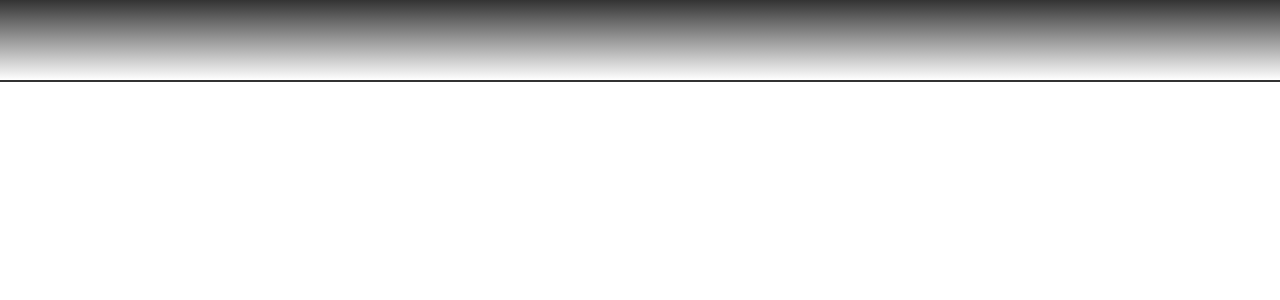
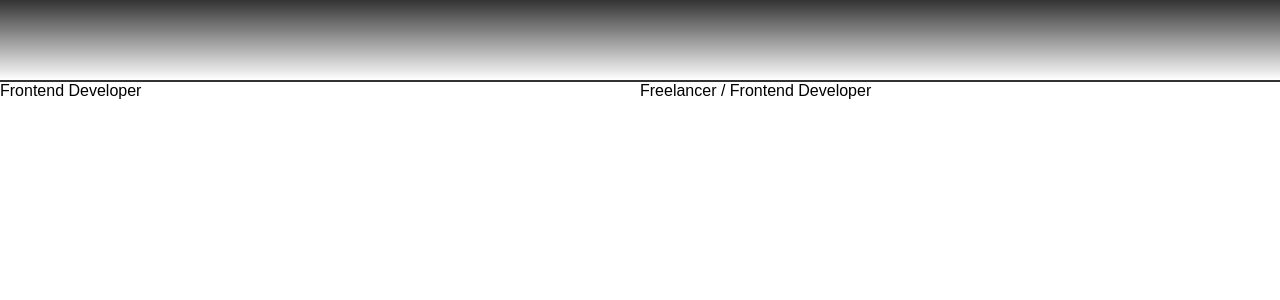
Before and after one commit to sergeyeremeev/mysite, a React (Create React App) app: page / in a window 1280 px wide. Shown: the top 300 px of the page. Built offline with nearby package versions, Linux system fonts and the light colour scheme.

Commit message:
add redux, start working on work experience section, create reducer and initial component for work experience, create store with reducers to display new section on the page

```diff
--- a/package.json
+++ b/package.json
@@ -3,11 +3,17 @@
   "version": "0.1.0",
   "private": true,
   "dependencies": {
+    "history": "^4.7.2",
     "react": "^16.2.0",
     "react-app-rewire-styled-components": "^3.0.0",
     "react-app-rewired": "^1.5.0",
     "react-dom": "^16.2.0",
+    "react-redux": "^5.0.7",
+    "react-router-dom": "^4.2.2",
+    "react-router-redux": "next",
     "react-scripts": "1.1.1",
+    "redux": "^3.7.2",
+    "redux-thunk": "^2.2.0",
     "styled-components": "^3.2.2"
   },
   "scripts": {
--- a/public/index.html
+++ b/public/index.html
@@ -25,7 +25,7 @@
     <noscript>
       You need to enable JavaScript to run this app.
     </noscript>
-    <div id="root"></div>
+    <div id="application-root"></div>
     <!--
       This HTML file is a template.
       If you open it directly in the browser, you will see an empty page.
--- a/src/App.js
+++ b/src/App.js
@@ -1,12 +1,16 @@
 import React, { Component } from 'react';
 import './App.css';
 
-import Header from "./header/header";
+import Header from './header/header';
+import WorkExperience from './work-experience/WorkExperience';
 
 class App extends Component {
   render() {
     return (
-        <Header/>
+        <div className="wrapper">
+            <Header />
+            <WorkExperience />
+        </div>
     );
   }
 }
--- a/src/index.js
+++ b/src/index.js
@@ -1,8 +1,21 @@
 import React from 'react';
 import ReactDOM from 'react-dom';
+import { Provider } from 'react-redux';
+import { createStore, applyMiddleware } from 'redux';
+
 import './index.css';
 import App from './App';
 import registerServiceWorker from './registerServiceWorker';
 
-ReactDOM.render(<App />, document.getElementById('root'));
+import reducers from './reducers';
+
+const createStoreWithMiddleWare = applyMiddleware()(createStore);
+
+ReactDOM.render(
+    <Provider store={createStoreWithMiddleWare(reducers)}>
+        <App />
+    </Provider>,
+    document.getElementById('application-root')
+);
+
 registerServiceWorker();
--- /dev/null
+++ b/src/reducers/index.js
@@ -0,0 +1,8 @@
+import { combineReducers } from 'redux';
+import JobsReducer from './reducer_jobs';
+
+const rootReducer = combineReducers({
+    jobs: JobsReducer
+});
+
+export default rootReducer;
--- /dev/null
+++ b/src/reducers/reducer_jobs.js
@@ -0,0 +1,22 @@
+export default () => {
+    return [
+        {
+            shortName: 'gotrg',
+            companyName: 'goTRG (formerly The Recon Group Inc)',
+            title: 'Frontend Developer',
+            startDate: 'August 2014',
+            endDate: 'Current',
+            image: '../images/gotrg-logo.jpg',
+            roleSummary: 'Working in a fast-paced environment within a medium-sized team of developers on various large-scale e-commerce projects.'
+        },
+        {
+            shortName: 'odesk',
+            companyName: 'Upwork (formerly Elance-oDesk)',
+            title: 'Freelancer / Frontend Developer',
+            startDate: 'July 2011',
+            endDate: 'August 2014',
+            image: '../images/gotrg-logo.jpg',
+            roleSummary: 'Working as a freelancer you have to posses excellent communication, timemanagement and self-discipline skills to not only find the right client and be selected amongst hundreds of other applicants, but to also be able to build a rich portfolio and make customers happy, resulting in great reviews and potential long-term relationships.'
+        }
+    ]
+}
--- /dev/null
+++ b/src/work-experience/WorkExperience.js
@@ -0,0 +1,63 @@
+import React, { Component } from 'react';
+import { connect } from 'react-redux';
+import styled from 'styled-components';
+
+const WorkExperienceRow = styled.div`
+  display: flex;
+  flex: 1 0 auto;
+`;
+
+const WorkExperienceSingle = styled.div`
+  display: flex;
+  flex: 1 0 auto;
+  width: 50%;
+
+  &::before {
+    content: '';
+    padding-top: 66.666666%;
+    display: table;
+    width: 1px;
+    margin-left: -1px;
+  }
+`;
+
+const WorkExperienceSingleContainer = styled.div`
+  position: relative;
+  display: inline-flex;
+  flex-direction: column;
+  justify-content: flex-end;
+  overflow: hidden;
+  width: 100%;
+`;
+
+const JobImage = styled.div`
+  display: block;
+`;
+
+class WorkExperience extends Component {
+    renderJobList() {
+        return this.props.jobs.map(job => {
+            return (
+                <WorkExperienceSingle key={job.shortName}>
+                    {job.title}
+                </WorkExperienceSingle>
+            )
+        });
+    }
+
+    render() {
+        return (
+            <WorkExperienceRow>
+                {this.renderJobList()}
+            </WorkExperienceRow>
+        );
+    }
+}
+
+function mapStateToProps(state) {
+    return {
+        jobs: state.jobs
+    };
+}
+
+export default connect(mapStateToProps)(WorkExperience);
```
Also changed, not shown: src/images/gotrg-logo.jpg (added).
